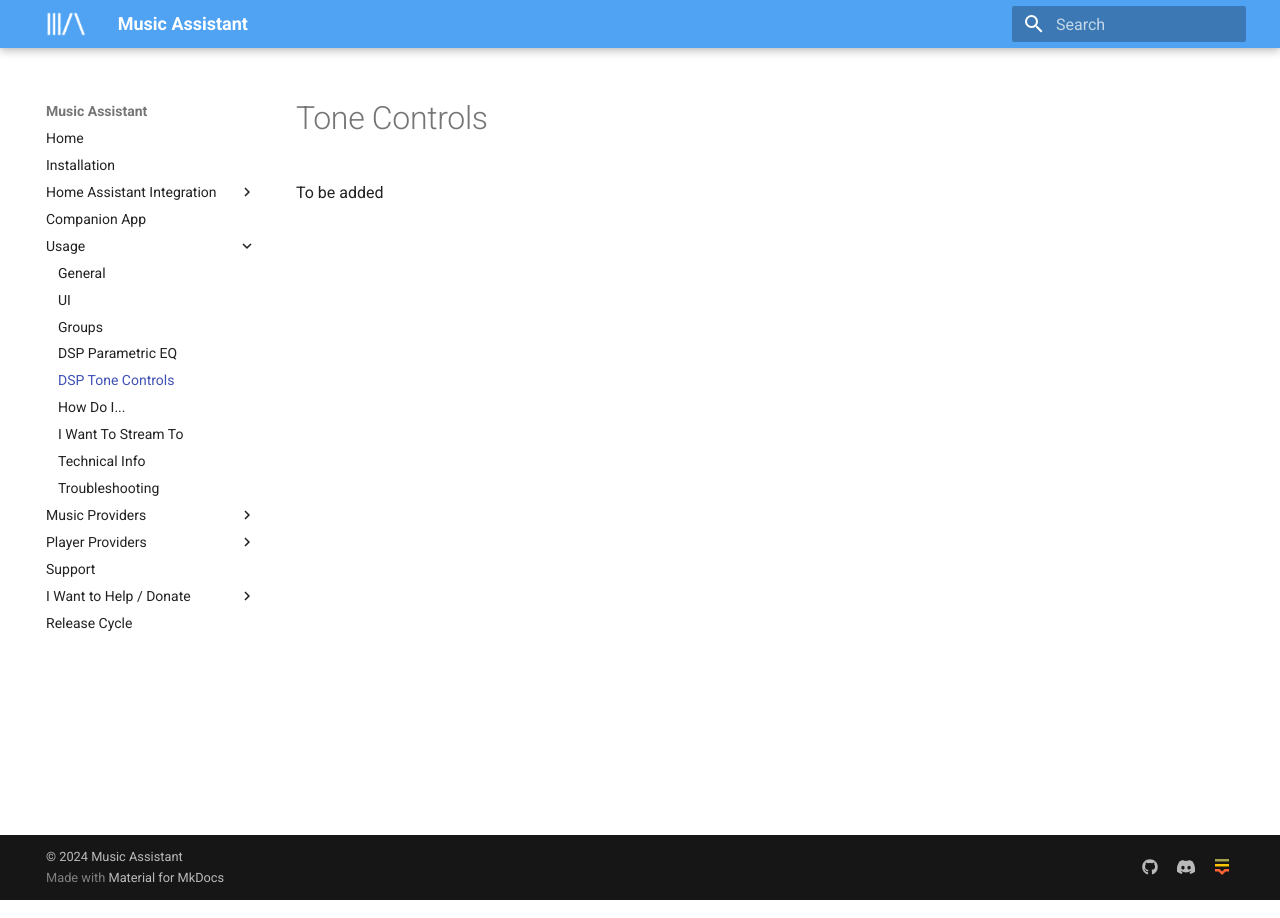
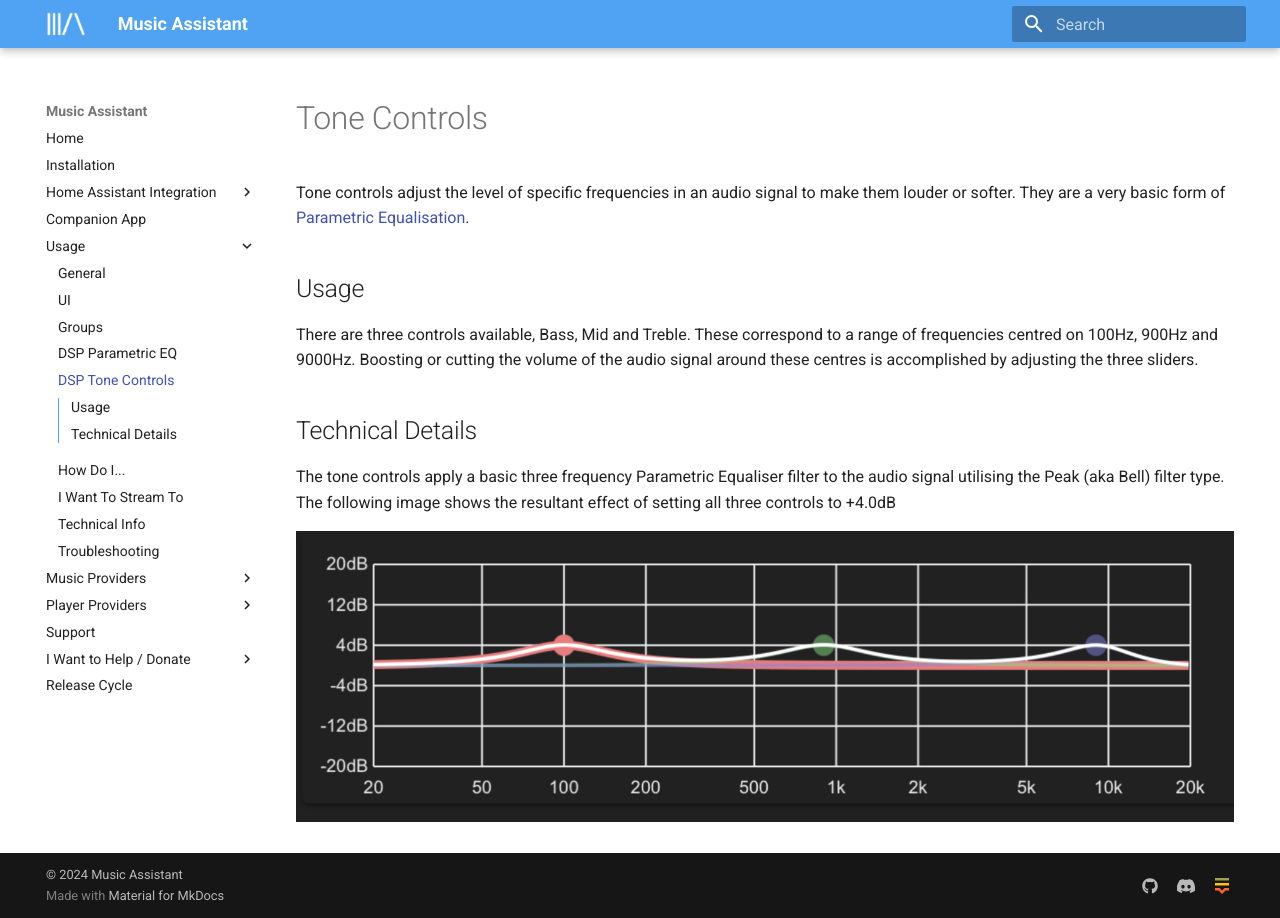
Before and after one commit to pwbriggs/music-assistant.github.io, an MkDocs documentation site: the page built from docs/dsp/tonecontrols.md, in a window 1280 px wide. Built offline with MkDocs 1.6.1 and Material for MkDocs 9.7.7, drawn with Linux system fonts in a browser that asks for light colours.

Commit message:
Update tonecontrols.md

```diff
--- a/docs/dsp/tonecontrols.md
+++ b/docs/dsp/tonecontrols.md
@@ -5,4 +5,14 @@
 
 # Tone Controls
 
-To be added
+Tone controls adjust the level of specific frequencies in an audio signal to make them louder or softer. They are a very basic form of [Parametric Equalisation](parametriceq.md).
+
+## Usage
+
+There are three controls available, Bass, Mid and Treble. These correspond to a range of frequencies centred on 100Hz, 900Hz and 9000Hz. Boosting or cutting the volume of the audio signal around these centres is accomplished by adjusting the three sliders.
+
+## Technical Details
+
+The tone controls apply a basic three frequency Parametric Equaliser filter to the audio signal utilising the Peak (aka Bell) filter type. The following image shows the resultant effect of setting all three controls to +4.0dB
+
+![Tone Controls](../assets/screenshots/tone-control.jpg)
```
